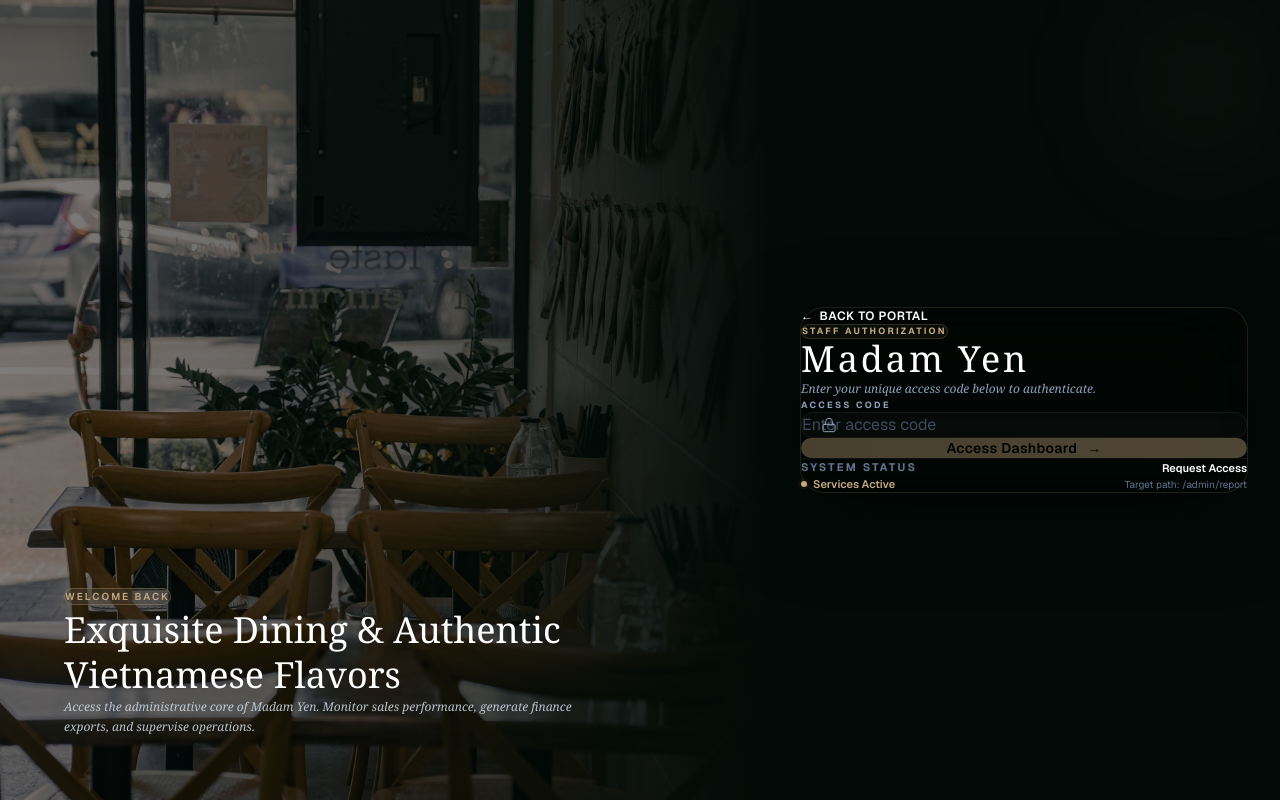
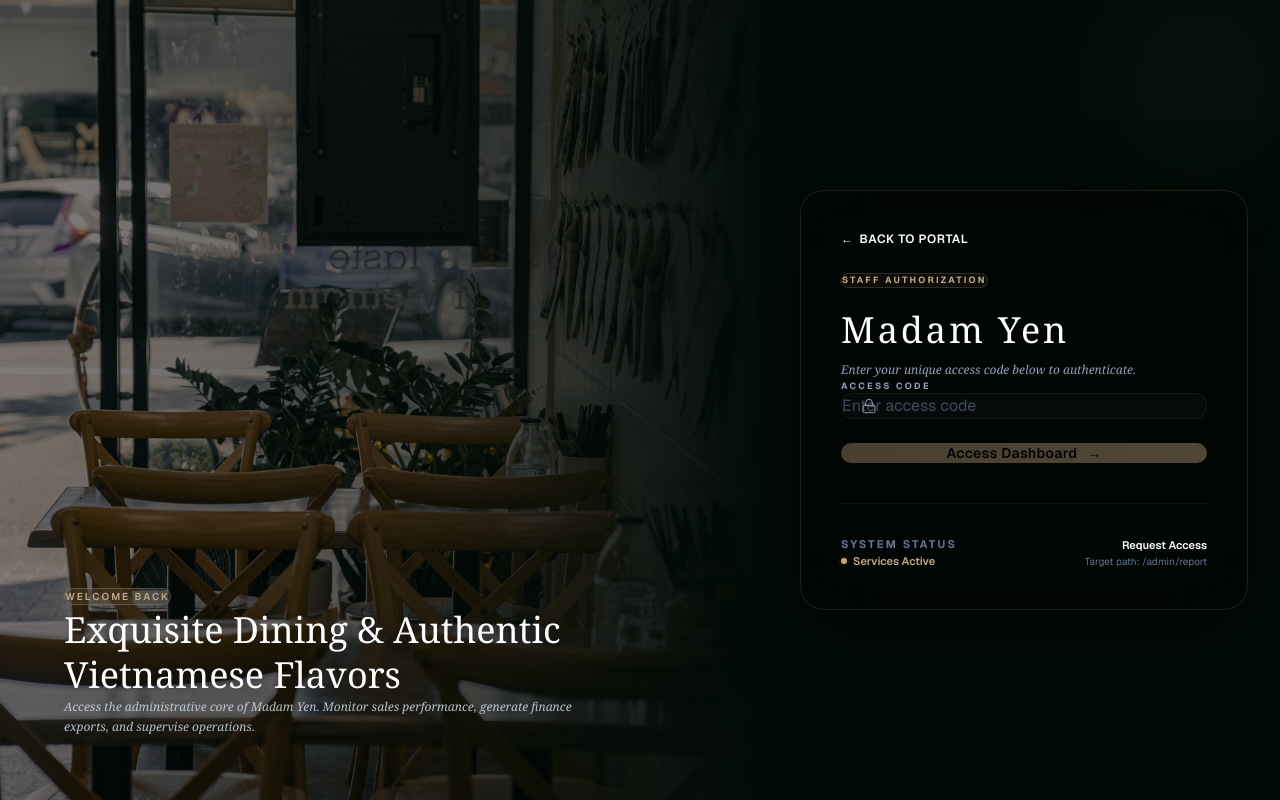
Before and after one commit to robertpham2201-create/MY_admin, a Next.js app: page /login in a window 1280 px wide. Built offline with nearby package versions, Linux system fonts and the light colour scheme.

Commit message:
style: apply robust inline flex, padding, and spacing layouts to form and footer

```diff
--- a/src/app/login/login-client.tsx
+++ b/src/app/login/login-client.tsx
@@ -66,16 +66,23 @@
           {/* Top corner gradient accent */}
           <div className="absolute top-0 right-0 h-40 w-40 rounded-full bg-[#c5a880]/5 blur-3xl pointer-events-none" />
 
-          <div className="w-full max-w-md rounded-3xl border border-[#c5a880]/15 bg-black/45 p-8 sm:p-10 shadow-[0_24px_80px_rgba(0,0,0,0.6)] backdrop-blur-2xl">
+          <div
+            className="w-full max-w-md rounded-3xl border border-[#c5a880]/15 bg-black/45 shadow-[0_24px_80px_rgba(0,0,0,0.6)] backdrop-blur-2xl"
+            style={{ padding: "40px" }}
+          >
             {/* Header info */}
-            <div className="mb-10 flex flex-col items-start">
+            <div
+              className="mb-10"
+              style={{ display: "flex", flexDirection: "column", alignItems: "flex-start", gap: "10px" }}
+            >
               <Link
                 href="/"
-                className="mb-6 inline-flex items-center gap-1.5 text-xs font-semibold uppercase tracking-wider text-[#c5a880] hover:text-[#d5b890] transition-colors"
+                className="inline-flex items-center gap-1.5 text-xs font-semibold uppercase tracking-wider text-[#c5a880] hover:text-[#d5b890] transition-colors"
+                style={{ marginBottom: "16px" }}
               >
                 <span>&larr;</span> Back to Portal
               </Link>
-              <div className="mb-4 inline-flex rounded-full border border-[#c5a880]/20 bg-[#c5a880]/5 px-3.5 py-1.5 text-[9px] font-bold uppercase tracking-[0.25em] text-[#c5a880]">
+              <div className="inline-flex rounded-full border border-[#c5a880]/20 bg-[#c5a880]/5 px-3.5 py-1.5 text-[9px] font-bold uppercase tracking-[0.25em] text-[#c5a880]" style={{ marginBottom: "12px" }}>
                 Staff Authorization
               </div>
               <h1 className="font-serif text-4xl font-light tracking-[0.08em] text-white">
@@ -93,6 +100,7 @@
                 submit();
               }}
               className="space-y-6"
+              style={{ display: "flex", flexDirection: "column", gap: "24px" }}
             >
               <div className="space-y-2.5">
                 <label
@@ -154,7 +162,10 @@
             </form>
 
             {/* Footer status */}
-            <div className="mt-16 flex items-center justify-between border-t border-white/5 pt-8 text-[11px]">
+            <div
+              className="text-[11px]"
+              style={{ display: "flex", justifyContent: "space-between", alignItems: "center", borderTop: "1px solid rgba(255,255,255,0.05)", paddingTop: "32px", marginTop: "40px" }}
+            >
               <div>
                 <p className="font-bold uppercase tracking-[0.2em] text-slate-500">System Status</p>
                 <div className="mt-2.5 flex items-center gap-1.5">
```
